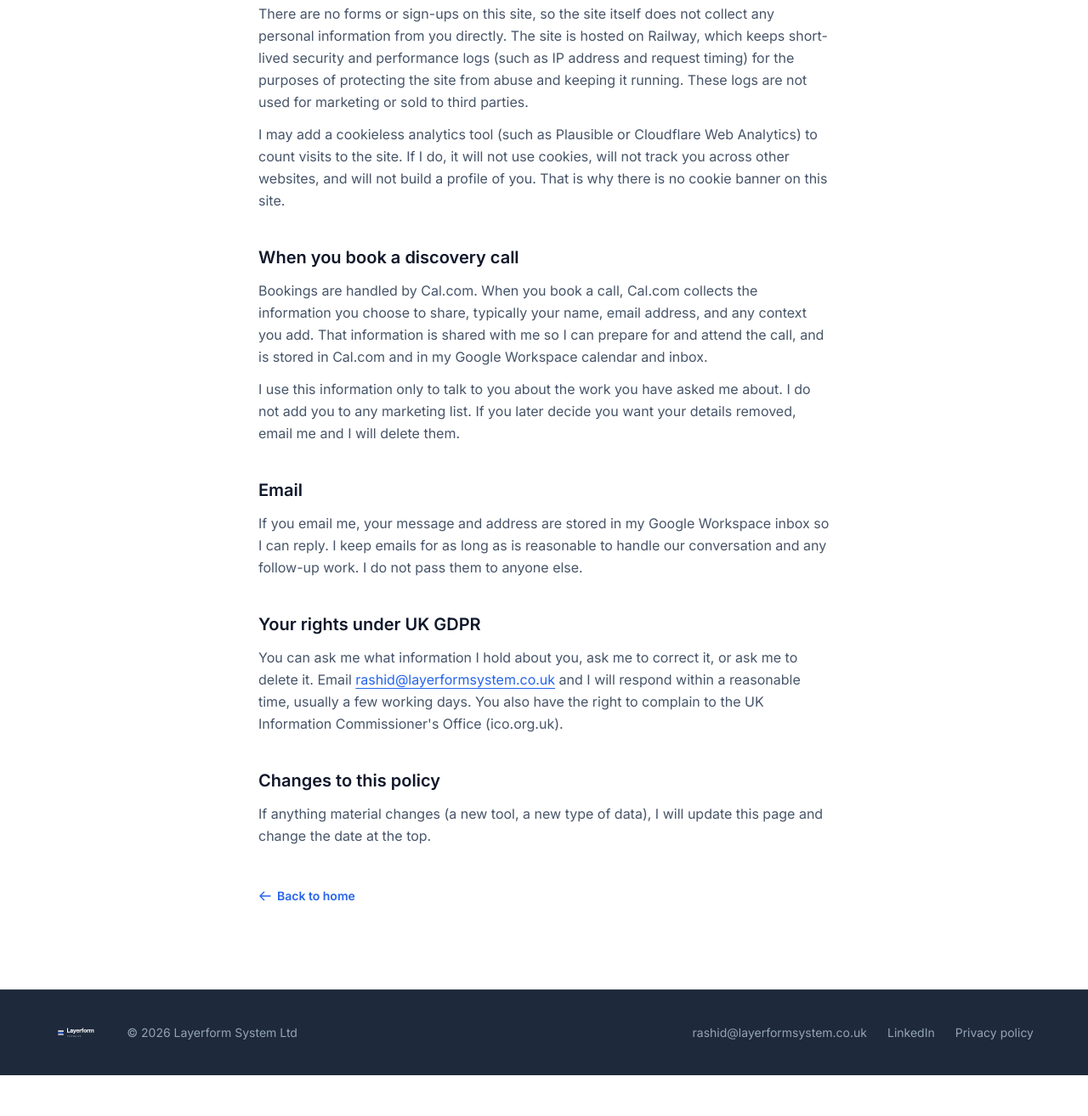
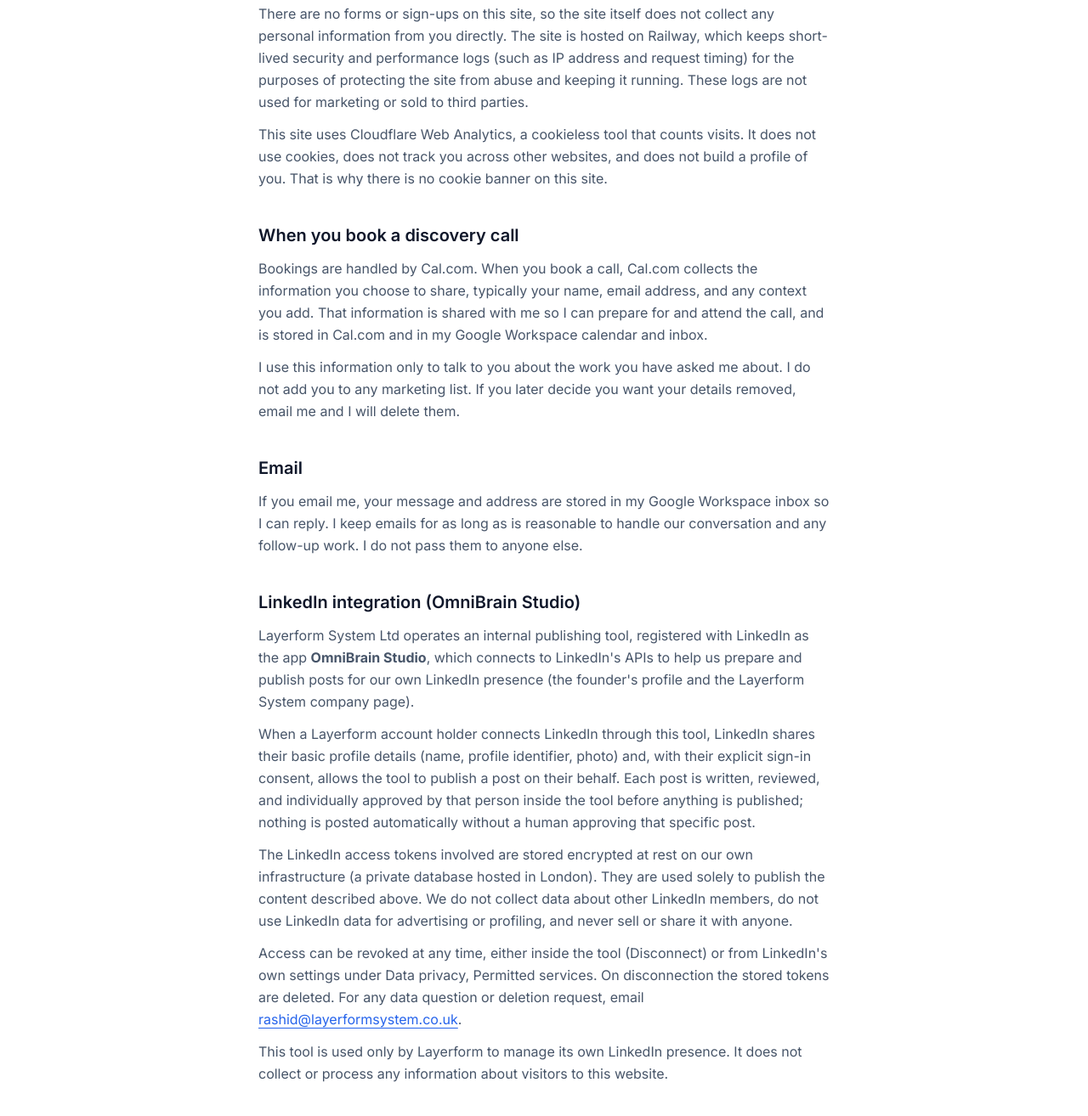
Before and after one commit to rashidq19-sys/Layerform-website, a website: page privacy.html in a window 1280 px wide. Shown: the part 526-1840 px from the top of the page at 85% size. Before the commit the page ends 1792 px from the top, so only its background shows below. Drawn offline with nearby package versions, Linux system fonts and the light colour scheme.

Commit message:
privacy: LinkedIn integration section (OmniBrain Studio) + analytics wording now factual
LinkedIn's developer application requires the app's data practices at the
privacy URL: what the OAuth connection accesses, per-post human approval,
encrypted token storage, revocation path. Also states Cloudflare Web
Analytics as present (the beacon has been live on every page) instead of
'may add'.

```diff
--- a/privacy.html
+++ b/privacy.html
@@ -53,7 +53,7 @@
 
 <main class="px-6 py-16 sm:py-24">
   <article class="max-w-2xl mx-auto">
-    <p class="text-sm text-slate-500">Last updated, 25 May 2026</p>
+    <p class="text-sm text-slate-500">Last updated, 18 July 2026</p>
     <h1 class="mt-3 text-3xl sm:text-4xl font-bold tracking-tight text-ink">Privacy policy</h1>
 
     <p class="mt-8 text-slate-600 leading-relaxed">
@@ -70,7 +70,7 @@
       There are no forms or sign-ups on this site, so the site itself does not collect any personal information from you directly. The site is hosted on Railway, which keeps short-lived security and performance logs (such as IP address and request timing) for the purposes of protecting the site from abuse and keeping it running. These logs are not used for marketing or sold to third parties.
     </p>
     <p class="mt-3 text-slate-600 leading-relaxed">
-      I may add a cookieless analytics tool (such as Plausible or Cloudflare Web Analytics) to count visits to the site. If I do, it will not use cookies, will not track you across other websites, and will not build a profile of you. That is why there is no cookie banner on this site.
+      This site uses Cloudflare Web Analytics, a cookieless tool that counts visits. It does not use cookies, does not track you across other websites, and does not build a profile of you. That is why there is no cookie banner on this site.
     </p>
 
     <h2 class="mt-10 text-xl font-semibold text-ink">When you book a discovery call</h2>
@@ -84,6 +84,23 @@
     <h2 class="mt-10 text-xl font-semibold text-ink">Email</h2>
     <p class="mt-3 text-slate-600 leading-relaxed">
       If you email me, your message and address are stored in my Google Workspace inbox so I can reply. I keep emails for as long as is reasonable to handle our conversation and any follow-up work. I do not pass them to anyone else.
+    </p>
+
+    <h2 class="mt-10 text-xl font-semibold text-ink">LinkedIn integration (OmniBrain Studio)</h2>
+    <p class="mt-3 text-slate-600 leading-relaxed">
+      Layerform System Ltd operates an internal publishing tool, registered with LinkedIn as the app <strong>OmniBrain Studio</strong>, which connects to LinkedIn's APIs to help us prepare and publish posts for our own LinkedIn presence (the founder's profile and the Layerform System company page).
+    </p>
+    <p class="mt-3 text-slate-600 leading-relaxed">
+      When a Layerform account holder connects LinkedIn through this tool, LinkedIn shares their basic profile details (name, profile identifier, photo) and, with their explicit sign-in consent, allows the tool to publish a post on their behalf. Each post is written, reviewed, and individually approved by that person inside the tool before anything is published; nothing is posted automatically without a human approving that specific post.
+    </p>
+    <p class="mt-3 text-slate-600 leading-relaxed">
+      The LinkedIn access tokens involved are stored encrypted at rest on our own infrastructure (a private database hosted in London). They are used solely to publish the content described above. We do not collect data about other LinkedIn members, do not use LinkedIn data for advertising or profiling, and never sell or share it with anyone.
+    </p>
+    <p class="mt-3 text-slate-600 leading-relaxed">
+      Access can be revoked at any time, either inside the tool (Disconnect) or from LinkedIn's own settings under Data privacy, Permitted services. On disconnection the stored tokens are deleted. For any data question or deletion request, email <a href="mailto:rashid@layerformsystem.co.uk" class="text-accent hover:text-accent-dark underline underline-offset-4">rashid@layerformsystem.co.uk</a>.
+    </p>
+    <p class="mt-3 text-slate-600 leading-relaxed">
+      This tool is used only by Layerform to manage its own LinkedIn presence. It does not collect or process any information about visitors to this website.
     </p>
 
     <h2 class="mt-10 text-xl font-semibold text-ink">Your rights under UK GDPR</h2>
```
